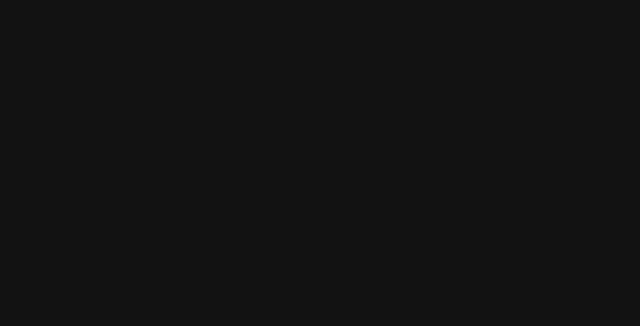
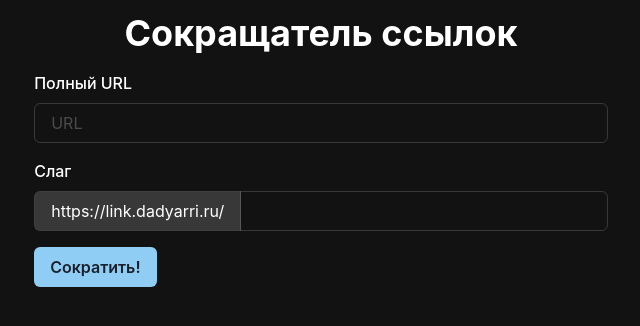
Before and after one commit to dadyarri/link-shortener, a Next.js app: page / in a window 1280 px wide. Shown: the top 326 px of the page, without its empty margins (319-959 px from the left). Built offline with nearby package versions, Linux system fonts and the light colour scheme.

Commit message:
design form to shorten link

```diff
--- a/pages/index.tsx
+++ b/pages/index.tsx
@@ -1,8 +1,28 @@
 import type {NextPage} from 'next'
+import {Button, Container, Flex, FormControl, FormLabel, Heading, Input, InputGroup, InputLeftAddon} from "@chakra-ui/react";
 
 const Home: NextPage = () => {
   return (
-    <></>
+    <Container mt={3}>
+      <Flex alignItems={"center"} direction={"column"}>
+        <Heading as={"h1"}>Сокращатель ссылок</Heading>
+
+        <FormControl as={"fieldset"} mt={4}>
+          <FormLabel as={"legend"}>Полный URL</FormLabel>
+          <Input type={"url"} placeholder={"URL"}/>
+        </FormControl>
+
+        <FormControl as={"fieldset"} mt={4}>
+          <FormLabel as={"legend"}>Слаг</FormLabel>
+          <InputGroup>
+            <InputLeftAddon>https://link.dadyarri.ru/</InputLeftAddon>
+            <Input/>
+          </InputGroup>
+
+          <Button type={"submit"} mt={4}>Сократить!</Button>
+        </FormControl>
+      </Flex>
+    </Container>
   )
 }
 
```
